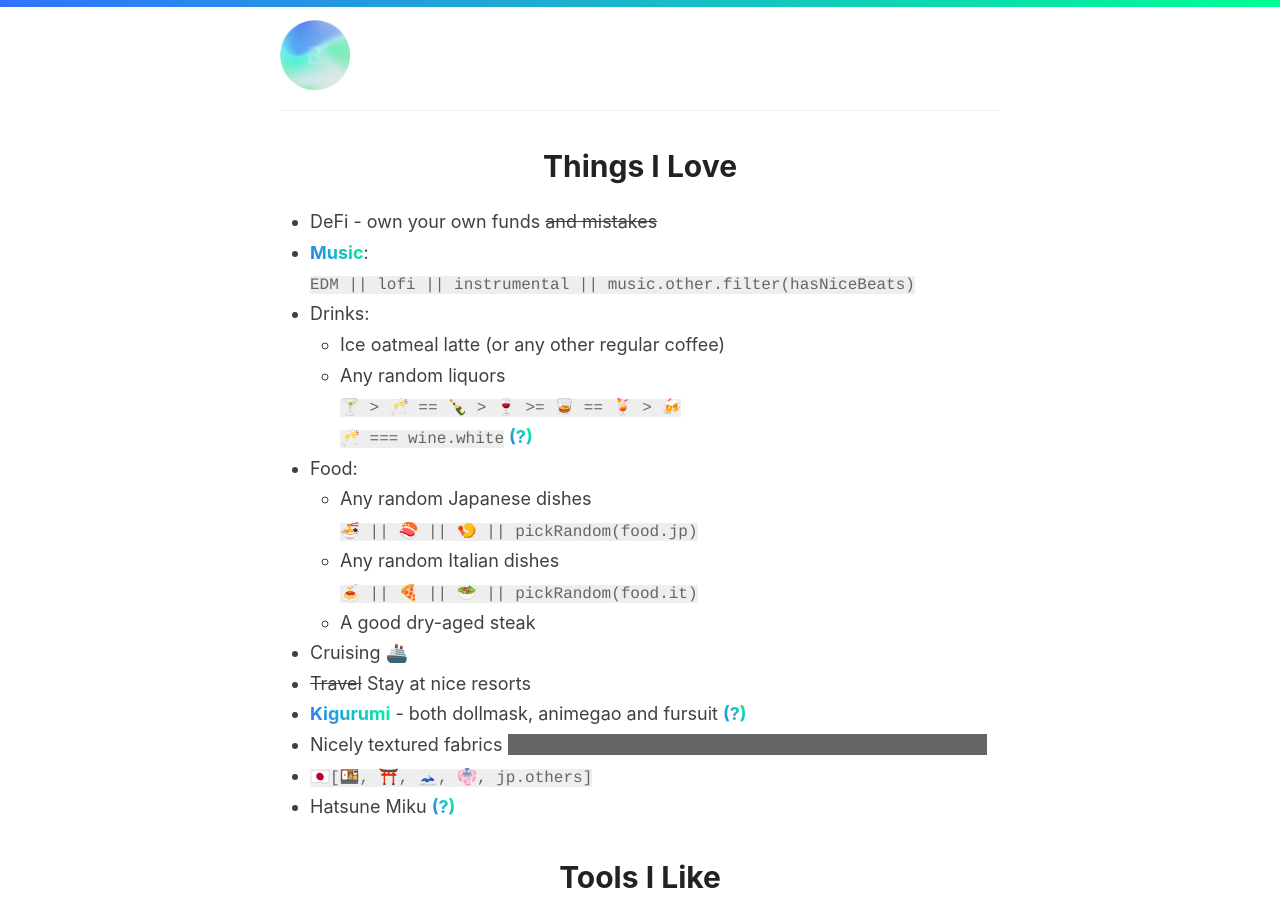
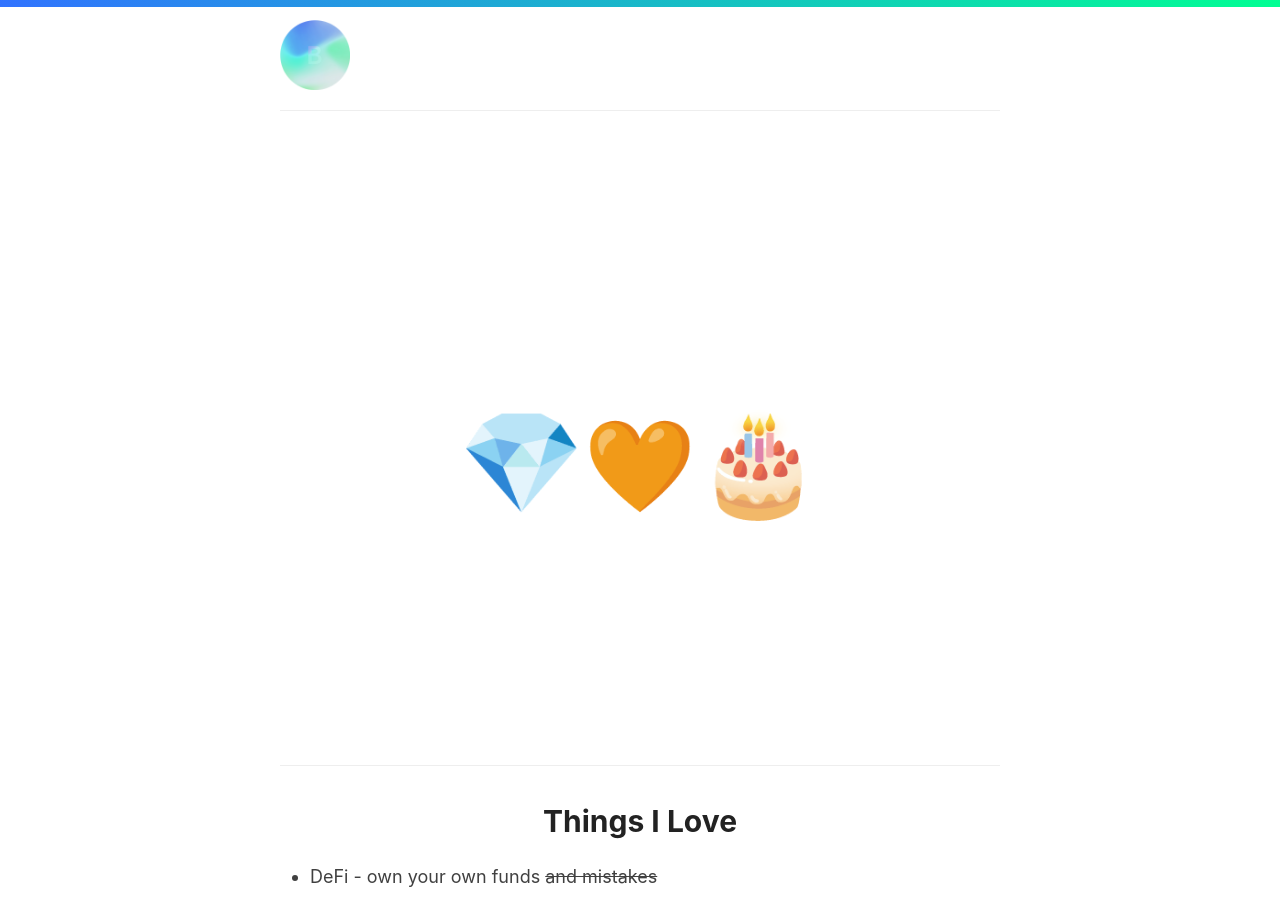
Before and after one commit to 98827ddb7e5a2c2e261912a23d9251d6/98827ddb7e5a2c2e261912a23d9251d6.github.io, a Jekyll site: the page built from index.md, in a window 1280 px wide and 900 px high. Built offline with Jekyll 4.4.1, drawn with Linux system fonts in a browser that asks for light colours; our own code applies the rules of GitHub Pages for plain Markdown files.

Commit message:
add big title to home

```diff
--- a/index.md
+++ b/index.md
@@ -1,6 +1,8 @@
 ---
 layout: default
 ---
+
+<div style="height: 70vh;border-bottom: 1px solid #eee;filter: saturate(0.85);"><h1 style="font-size: 100px;margin: 0;padding-top: 40%;padding-top: calc(35vh - 75px);">💎<span style="font-size: 90px;">🧡</span>🎂</h1></div>
 
 # Things I <span id="046b759f57ebf5d19440f0639ddd41b7">Love</span>
 
```
